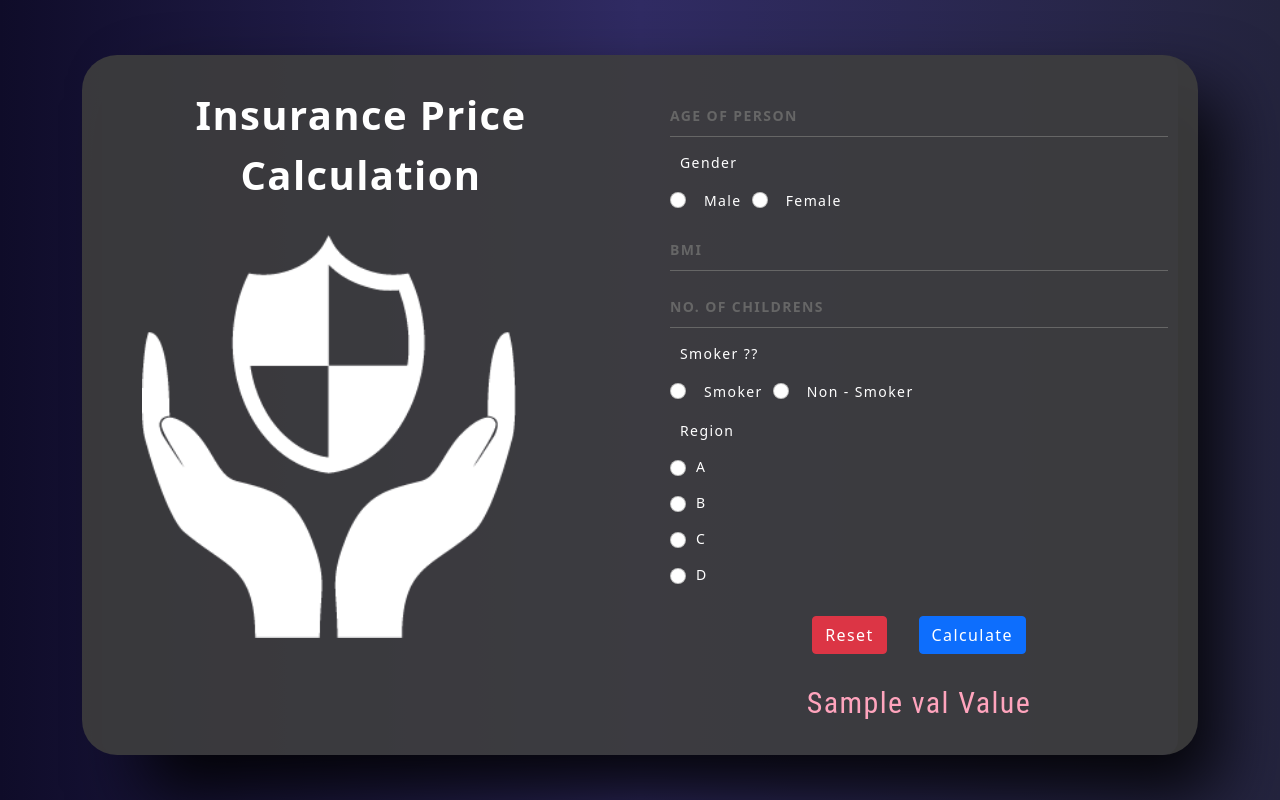
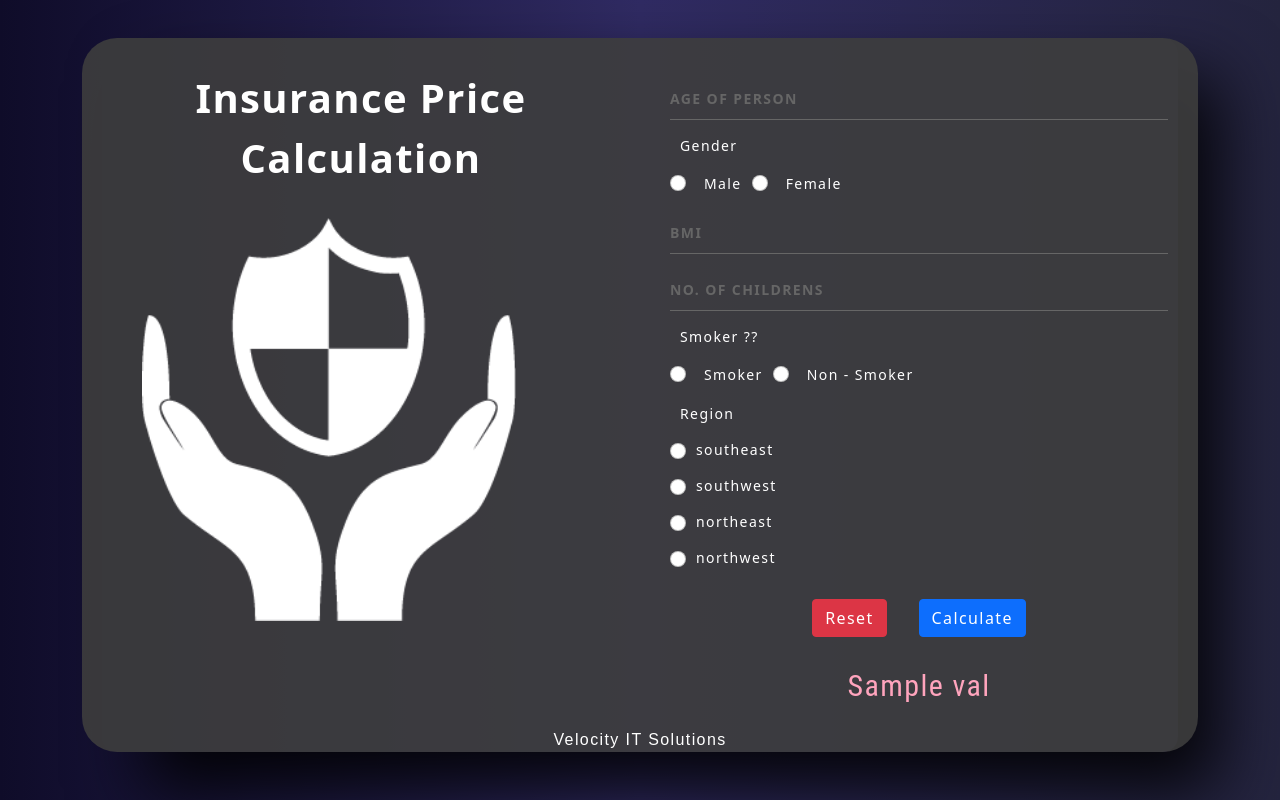
Before and after one commit to Ricchitech/insurance_value_prediction, a Flask app: template templates/index.html in a window 1280 px wide. Run offline with Flask 2, Linux system fonts and the light colour scheme; the template is opened without the code that fills it: most values are stand-ins (such as "Sample title", 1, 10 or a date in 2020); parts of the project's set-up code (start-up, migrations or seed data) failed here and were passed over; some libraries are stand-ins or nearby versions.

Commit message:
Complete code pushed

```diff
--- a/app.py
+++ b/app.py
@@ -1,7 +1,7 @@
 import pickle
 import pandas as pd
 import numpy as np
-from flask import Flask, render_template, request
+from flask import Flask, render_template, request, redirect
 app = Flask(__name__)
 
 model = pickle.load(open('insurance_rfr_model.pkl', 'rb'))
@@ -12,11 +12,21 @@ def home():
     return render_template('index.html')
 
 
-@app.route("/predict-pressure", methods=['POST', 'GET'])
+@app.route("/predict", methods=['POST', 'GET'])
 def predict():
-    print(request.form)
+    if request.method=='GET':
+        return render_template('index.html')
+    if request.method=='POST':
+        #print(request.form)
+        age = request.form['Age']
+        gender= request.form['gender']
+        bmi = request.form['bmi']
+        children = request.form['childrens']
+        smoker = request.form['smoke']
+        region = request.form['reg']
+        print(age,gender,bmi,children,smoker,region)
     int_data = [float(x) for x in request.form.values()]
-    #int_data = [float(x) for x in "23.1202 1".split(' ')]
+    # #int_data = [float(x) for x in "23.1202 1".split(' ')]
     final_data = np.asarray(int_data)
     data = final_data.reshape(1, -1)
     prediction = model.predict(data)
--- a/static/main.js
+++ b/static/main.js
@@ -1,17 +1,18 @@
 function validateForm(){
-    let preg = document.forms["ml"]["Pregnancies"].value;
-    let gluc = document.forms["ml"]["Glucose"].value;
-    let bp = document.forms["ml"]["BloodPressure"].value;
-    let skin = document.forms["ml"]["SkinThickness"].value;
-    let insulin = document.forms["ml"]["Insulin"].value;
-    let bmi = document.forms["ml"]["BMI"].value;
-    let diab = document.forms["ml"]["DiabetesPedigreeFunction"].value;
-    let age = document.forms["ml"]["Age"].value;
+    let Age = document.forms["ml"]["Age"].value;
+    let bmi = document.forms["ml"]["bmi"].value;
+    let child = document.forms["ml"]["childrens"].value;
 
-    if (isNaN(preg) || isNaN(gluc) || isNaN(bp) || isNaN(skin) || isNaN(insulin) || isNaN(bmi) || isNaN(diab) || isNaN(age)) {
-        alert("Please Enter Valid Numeric value");
+    if (isNaN(Age) || Age<0 || Age>100)  {
+        alert("Please Enter Valid Age");
+        return false;
+    }
+    if (isNaN(bmi) || bmi<0 || bmi>40)  {
+        alert("Please Enter Valid BMI value");
+        return false;
+    }
+    if (isNaN(child) || child>3 || child<0)  {
+        alert("Please Enter Valid Childrens value");
         return false;
     }
 }
-
-// || isNaN(gluc) || isNaN(bp) || isNaN(skin) || isNaN(insulin) || isNaN(bmi) || isNaN(diab)|| isNaN(age) || preg < 0 || gluc < 0 || bp < 0 || skin < 0 || insulin < 0 || bmi < 0 || diab < 0 || age < 0
--- a/static/style.css
+++ b/static/style.css
@@ -20,6 +20,11 @@ body, button, input {
 ::placeholder{
   color: #fff;
   opacity: 1;
+}
+
+.grid-container{
+  display: grid;
+  grid-template-columns: 1ft 1fr;
 }
 
 .background {
@@ -55,55 +60,9 @@ body, button, input {
   z-index: -1;
 }
 
-.screen-header {
-  display: flex;
-  align-items: center;
-  padding: 10px 20px;
-  background: #4d4d4f;
-  border-top-left-radius: 15px;
-  border-top-right-radius: 15px;
-}
-
-.screen-header-left {
-  margin-right: auto;
-}
-
-.screen-header-button {
-  display: inline-block;
-  width: 14px;
-  height: 14px;
-  margin-right: 3px;
-  border-radius: 8px;
-  background: white;
-}
-
-.screen-header-button.close {
-  background: #ed1c6f;
-}
-
-.screen-header-button.maximize {
-  background: #e8e925;
-}
-
-.screen-header-button.minimize {
-  background: #74c54f;
-}
-
-.screen-header-right {
-  display: flex;
-}
-
-.screen-header-ellipsis {
-  width: 3px;
-  height: 3px;
-  margin-left: 2px;
-  border-radius: 8px;
-  background: #999;
-}
-
 .screen-body {
   display: flex;
-  height:700px;
+  height:690px;
 }
 
 .screen-body-item {
@@ -218,18 +177,22 @@ body, button, input {
   text-decoration: none;
 }
 
-.dribbble {
-  width: 20px;
-  height: 20px;
-  margin: 0 5px;
-}
-
 .form-check-label{
   font-size: 14px;
   color: #fff;
   margin-left: 10px;
 }
 
+.footer{
+  display: flex;
+  justify-content: center;
+  align-items: center;
+  margin-bottom: 20px;
+  color: #fff;
+  font-family: 'poppins', sans-serif;
+  font-size: 16px;
+  font-weight: normal;
+}
 
 .form-check{
   margin-right: 10px;
--- a/templates/index.html
+++ b/templates/index.html
@@ -4,7 +4,7 @@
     <meta charset="UTF-8" />
     <meta http-equiv="X-UA-Compatible" content="IE=edge" />
     <meta name="viewport" content="width=device-width, initial-scale=1.0" />
-    <title>Tune</title>
+    <title>Velocity</title>
     <link
       rel="stylesheet"
       type="text/css"
@@ -132,65 +128,70 @@
                       <input
                         class="form-check-input"
                         type="radio"
-                        name="flexRadioDefault"
+                        name="smoke"
                         id="flexRadioDefault2"
+                        value="1"
                       />
                       <label class="form-check-label" for="flexRadioDefault2">
                         Non - Smoker
                       </label>
                     </div>
                   </div>
-<div class="app-form-group">
 
+                    <div class="app-form-group">
+                    <label class="form-check-label" for="">
+                      Region
+                    </label>
+                  </div>
+
+                  <div class="app-form-group">
+                    <input
+                      class="form-check-input"
+                      type="radio"
+                      name="reg"
+                      id="flexRadioDefault1"
+                      value="0"
+                    />
                     <label class="form-check-label" for="flexRadioDefault1">
-                     Region
+                      southeast
                     </label>
                   </div>
                   <div class="app-form-group">
                     <input
                       class="form-check-input"
                       type="radio"
-                      name="flexRadioDefault"
+                      name="reg"
                       id="flexRadioDefault1"
+                      value="1"
                     />
                     <label class="form-check-label" for="flexRadioDefault1">
-                      A
+                      southwest
                     </label>
                   </div>
                   <div class="app-form-group">
                     <input
                       class="form-check-input"
                       type="radio"
-                      name="flexRadioDefault"
+                      name="reg"
                       id="flexRadioDefault1"
+                      value="2"
                     />
                     <label class="form-check-label" for="flexRadioDefault1">
-                      B
+                      northeast
                     </label>
                   </div>
                   <div class="app-form-group">
                     <input
                       class="form-check-input"
                       type="radio"
-                      name="flexRadioDefault"
+                      name="reg"
                       id="flexRadioDefault1"
+                      value="3"
                     />
                     <label class="form-check-label" for="flexRadioDefault1">
-                      C
+                      northwest
                     </label>
                   </div>
-                  <div class="app-form-group">
-                    <input
-                      class="form-check-input"
-                      type="radio"
-                      name="flexRadioDefault"
-                      id="flexRadioDefault1"
-                    />
-                    <label class="form-check-label" for="flexRadioDefault1">
-                      D
-                    </label>
-                  </div>
-
                   <div class="app-form-group buttons">
                     <button type="reset" class="btn btn-danger m-3">
                       Reset
@@ -201,13 +202,16 @@
                   </div>
 
                   <!-- Prediction data-->
-                  <div class="prediction_data">{{val}} Value</div>
+                  <div class="prediction_data">{{val}}</div>
                 </div>
               </form>
             </div>
+
           </div>
+           <footer class="footer">Velocity IT Solutions</footer>
         </div>
       </div>
+
     </div>
   </body>
 </html>
```
Also changed, not shown: other parts of templates/index.html (+13 -17 lines), 4 other files.
